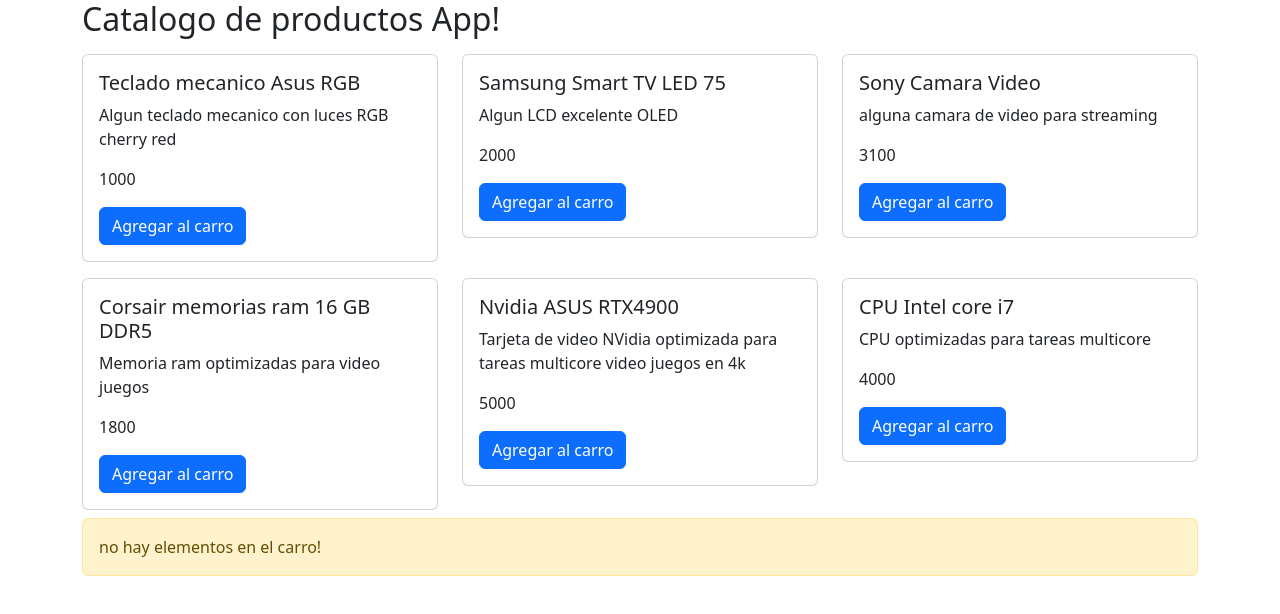
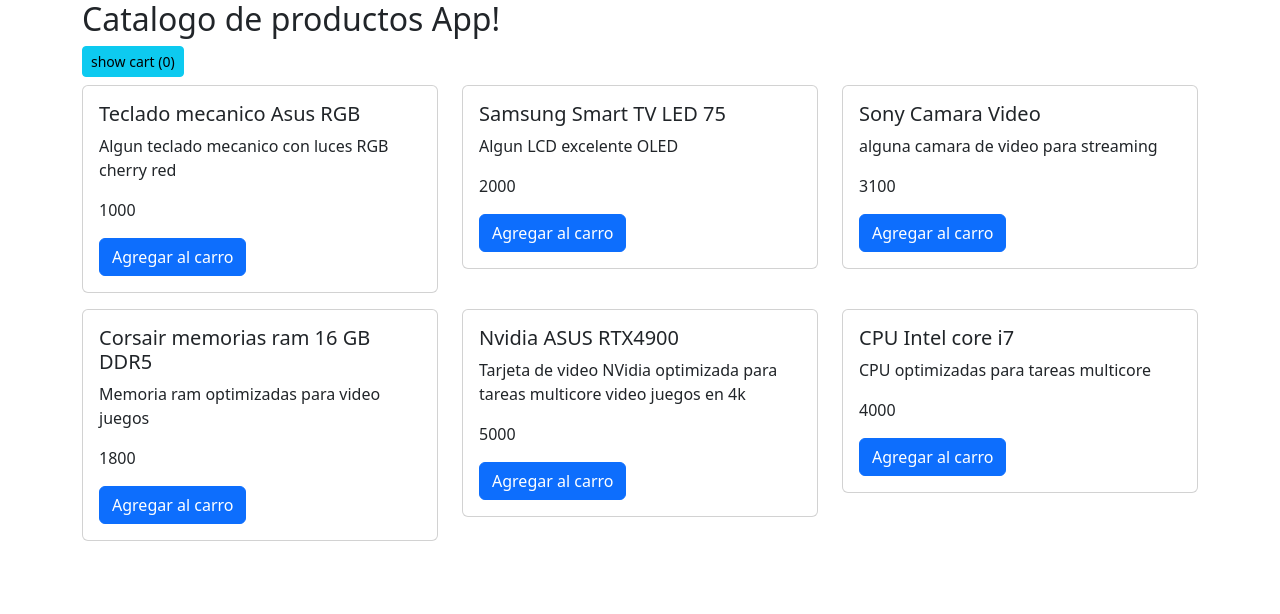
Before and after one commit to ale94/shopping-cart-app, an Angular app: page / in a window 1280 px wide. Shown: the top 614 px of the page. Built offline with nearby package versions, Linux system fonts and the light colour scheme.

Commit message:
feat: open/close cart

```diff
--- a/src/app/components/cart-app/cart-app.component.html
+++ b/src/app/components/cart-app/cart-app.component.html
@@ -1,5 +1,12 @@
 <h2>Catalogo de productos App!</h2>
+<button class="btn btn-info btn-sm" (click)="openCart()">show cart ({{items.length}})</button>
+<div class="row">
+  <div [className]="showCart ? 'col-8' : 'col'">
     <catalog [products]="products" (productEventEmitter)="onAddCart($event)" />
+  </div>
+  @if (showCart) {
+  <div class="col-4">
+    <button class="btn btn-secondary btn-sm float-end" (click)="openCart()">X</button>
     @if (items.length > 0) {
     <cart
       [items]="items"
@@ -9,3 +16,6 @@
     } @else {
     <div class="alert alert-warning">no hay elementos en el carro!</div>
     }
+  </div>
+  }
+</div>
--- a/src/app/components/cart-app/cart-app.component.ts
+++ b/src/app/components/cart-app/cart-app.component.ts
@@ -15,6 +15,7 @@ export class CartAppComponent implements OnInit {
   products: Product[] = [];
   items: CartItem[] = [];
   total = 0;
+  showCart = false;
 
   constructor(private productService: ProductService) {}
 
@@ -59,4 +60,8 @@ export class CartAppComponent implements OnInit {
   saveSession() {
     sessionStorage.setItem('cart', JSON.stringify(this.items));
   }
+
+  openCart() {
+    this.showCart = !this.showCart;
+  }
 }
--- a/src/app/components/cart/cart.component.html
+++ b/src/app/components/cart/cart.component.html
@@ -30,7 +30,7 @@
   <tfoot>
     <tr>
       <td colspan="4" class="text-end fw-bold">Total</td>
-      <td colspan="1" class="text-end fw-bold">{{ total }}</td>
+      <td colspan="1" class="text-start fw-bold">{{ total }}</td>
     </tr>
   </tfoot>
 </table>
```
Lines whose indentation alone changed are shown as unchanged.
